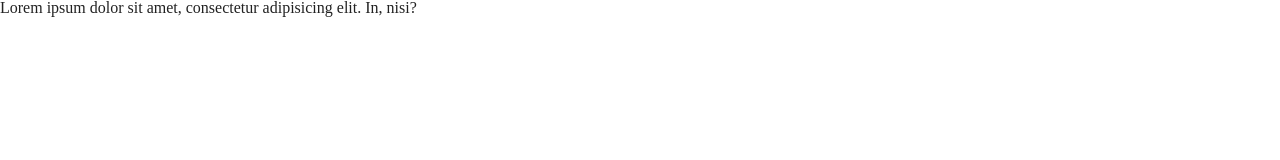
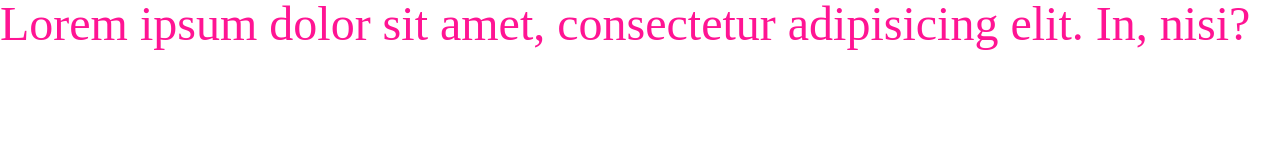
Before and after one commit to Vasy12/fe_git_branches, a plain HTML site: page index.html in a window 1280 px wide. Drawn offline with Linux system fonts and the light colour scheme.

Commit message:
Add h1 styles

```diff
--- a/css/styles.css
+++ b/css/styles.css
@@ -1 +1,6 @@
 @import "reset.css";
+
+h1 {
+    color: deeppink;
+    font-size: 48px;
+}
```
